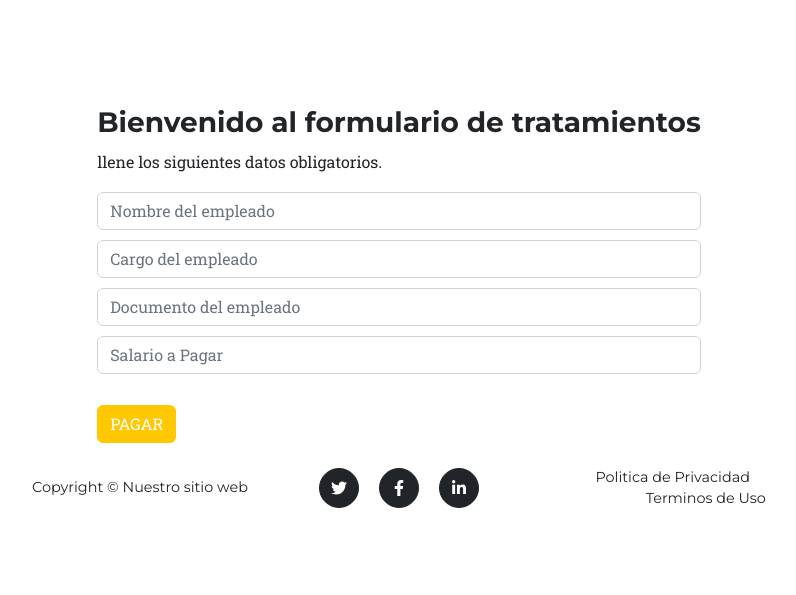
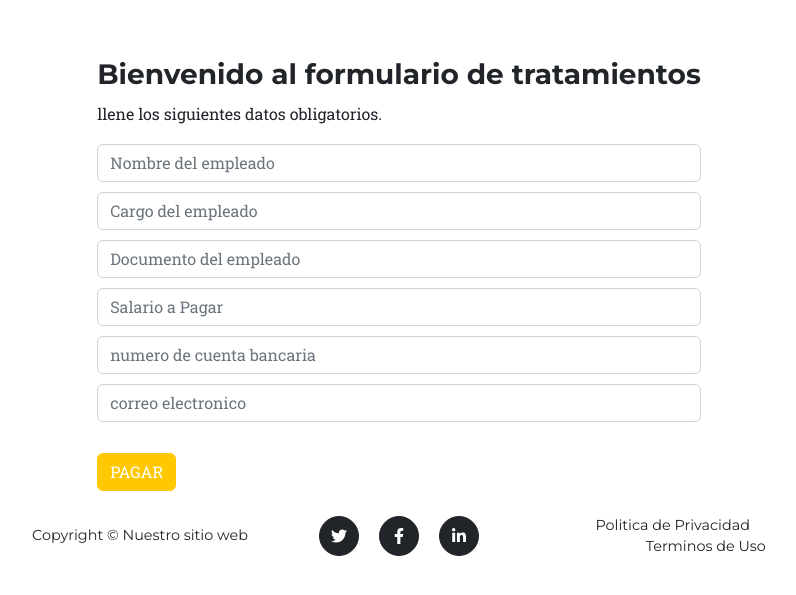
Before and after one commit to Alet2003/PROYECTNOMINA, a Flask app: page /fronted/indexpagar in a window 1280 px wide. Shown: the part 130-725 px from the top of the page, without its empty margins (241-1037 px from the left). Run offline with Flask 3, Linux system fonts and the light colour scheme; parts of the project's set-up code (start-up, migrations or seed data) failed here and were passed over; some libraries are stand-ins or nearby versions.

Commit message:
entradas

```diff
--- a/src/config/templates/main/form_pago.html
+++ b/src/config/templates/main/form_pago.html
@@ -77,7 +77,7 @@
                                 <div class="col-md-12">
                                     <input id="documento"
                                         class="form-control"
-                                        type="number"
+                                        type="text"
                                         name="documento"
                                         placeholder="Documento del empleado"
                                         required
@@ -96,6 +96,28 @@
                                     <div class="valid-feedback">El Salario es valida!</div>
                                     <div class="invalid-feedback">El campo salario no puede estar vacio!</div>
                                 </div>
+                                <div class="col-md-12">
+                                    <input id="numero de cuenta bancaria"
+                                        class="form-control"
+                                        type="text"
+                                        name="cuenta bancaria"
+                                        placeholder="numero de cuenta bancaria"
+                                        required
+                                    >
+                                    <div class="valid-feedback">El numero de cuenta es valido!</div>
+                                    <div class="invalid-feedback">El campo numero de cuenta no puede estar vacio!</div>
+                                </div>
+                                <div class="col-md-12">
+                                    <input id="correo"
+                                        class="form-control"
+                                        type="text"
+                                        name="correo electronico"
+                                        placeholder="correo electronico"
+                                        required
+                                    >
+                                    <div class="valid-feedback">El correo es valido!</div>
+                                    <div class="invalid-feedback">El campo correo no puede estar vacio!</div>
+                                </div>
                                 <div class="form-button mt-3">
                                     <button zid="submit" type="submit" class="btn btn-primary form-button">PAGAR</button>
                                 </div>
```
